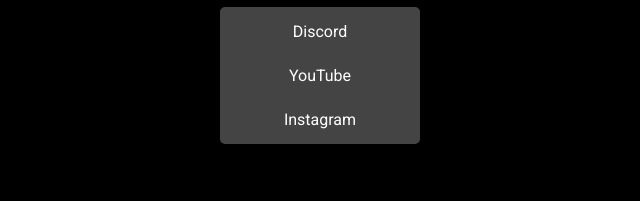
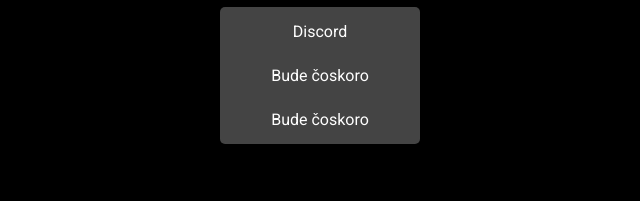
Before and after one commit to xmajn/misterko, a plain HTML site: page index.html in a window 1280 px wide. Both pictures are taken after a click on the button "Sociální sítě". Shown: the part 316-517 px from the top of the page, 320-960 px from the left. Drawn offline with Linux system fonts and the light colour scheme.

Commit message:
update stranky

```diff
--- a/index.html
+++ b/index.html
@@ -21,9 +21,9 @@ See LICENSE file for more details.
         <p>To som proste ja! Builder, ktorý už pôsobil na pár projektoch.. Dole máte moje projekty, tak si ich môžete pozrieť :3</p>
         <button onclick="toggleSocialLinks()">Sociální sítě</button>
         <div id="social-links" class="social-links">
-            <a href="https://discord.com" target="_blank">Discord</a>
-            <a href="https://youtube.com" target="_blank">YouTube</a>
-            <a href="https://instagram.com" target="_blank">Instagram</a>
+            <a href="https://discord.gg/bitevents" target="_blank">Discord</a>
+            <a href="https://youtube.com" target="_blank">Bude čoskoro</a>
+            <a href="https://instagram.com" target="_blank">Bude čoskoro</a>
         </div>
     </div>
 
```
